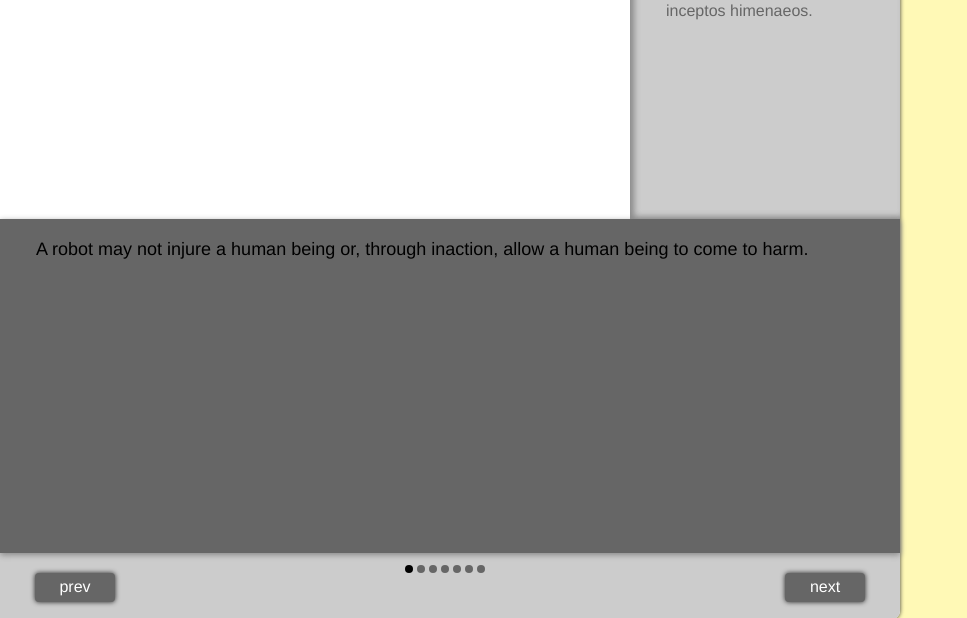
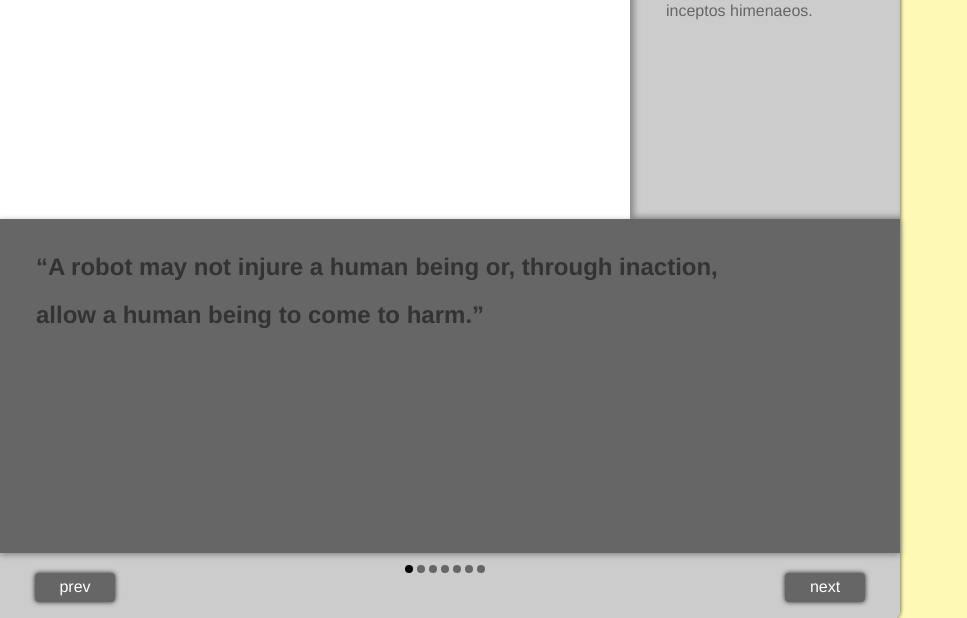
Before and after one commit to roberts-sandbox/test-nick, a PHP site: page /lab/templates/snap/index.html in a window 1280 px wide. Shown: the part 1854-2472 px from the top of the page, without its empty margins (0-967 px from the left). Run offline with PHP 8.4, Linux system fonts and the light colour scheme; some libraries are stand-ins or nearby versions.

Commit message:
minor code clean up stuff...

```diff
--- a/lab/templates/snap/css/screen.css
+++ b/lab/templates/snap/css/screen.css
@@ -7,7 +7,6 @@
      (_/
 
 */
-
 
 /*basics
 ---------------------------------------------*/
@@ -22,6 +21,7 @@ body {
 }
 
 p {
+	font-size:16px;
 	font-family: Helvetica, sans-serif;
 	line-height:24px;
 	padding-left:36px;
@@ -85,7 +85,7 @@ a:active {
 	color: #999;
 }
 
-/*main structures
+/*main content area
 ---------------------------------------------*/
 
 #maintext {
@@ -125,7 +125,7 @@ a:active {
 	height:100%;
 	margin:0 0 -18px -36px;
 	padding:10px 36px 10px 36px;
-		-webkit-transition: all .3s ease-in-out;
+	-webkit-transition: all .3s ease-in-out;
 	-moz-transition: all .3s ease-in-out;
 	-o-transition: all .3s ease-in-out;
 	}
@@ -172,6 +172,16 @@ a:active {
 	padding-left:36px;
 	padding-right:36px;
 }
+
+#slider h3 {
+	color:#333;
+	font-size:24px;
+	font-family: Helvetica, sans-serif;
+	line-height:48px;
+	padding-left:36px;
+	padding-right:20%;
+}
+
 
 #wrapper {
 	width:100%;
@@ -315,12 +325,22 @@ a#prev:hover , a#next:hover {
 }
 
 
-/*@media styles
-(i.e. the shit that makes the layout change)
+/*
+
+   _
+ /   )             /) ,
+/  ()  ___    _  _(/    _
+\____/ // (__(/_(_(__(_(_(_
+
+/*Read up on Responsive Web Design:
+http://www.alistapart.com/articles/responsive-web-design/
+*/
+
+
+
+/* hidden elements
+(screen_600_plus.css will show them)
 ---------------------------------------------*/
-/*Read up on Responsive Web Design: http://www.alistapart.com/articles/responsive-web-design/*/
-
-/* hidden elements. screen_600_plus.css will show them */
 #not-small-screen {
 	display:none;
 }
@@ -329,18 +349,30 @@ a#prev:hover , a#next:hover {
 	display:none;
 }
 
-/*styles for 480px and up!*/
+/*
+       __   __
+ |__| (__) /  \
+    | (__) \__/
+
+styles for 480px and up!
+---------------------------------------------*/
 @media only screen and (min-width: 480px), only screen and (max-width: 620px) {
 	body {
-		background: #C8E5CE;
+		background: #C8E5CE; /*seafoam (light green)*/
 	}
 
 }
 
-/*styles for 620px and up!*/
+/*
+  __  __   __
+ /__   _) /  \
+ \__) /__ \__/
+
+styles for 620px and up!
+---------------------------------------------*/
 @media screen and (min-width: 620px),only print,projector{
 	body{
-		background:#D69C7B;
+		background:#D69C7B; /*clay (redish brown)*/
 		width:620px;
 	}
 
@@ -407,10 +439,16 @@ a#prev:hover , a#next:hover {
 }
 
 
-/*styles for 800px and up!*/
+/*
+  __   __   __
+ (__) /  \ /  \
+ (__) \__/ \__/
+
+styles for 800px and up!
+---------------------------------------------*/
 @media screen and (min-width: 800px){
 	body {
-		background: #C1E8FB;
+		background: #C1E8FB; /*baby blue*/
 		width:700px;
 		float:left;
 
@@ -465,14 +503,7 @@ a#prev:hover , a#next:hover {
 		-moz-box-shadow: inset 4px -2px 6px #888;
 		-webkit-box-shadow: inset 4px -2px 6px #888;
 		box-shadow: inner 4px -2px 6px #888;
-
 	}
-
-	#maintext_nav a:link {
-		width:300px;
-		padding:10px 0 10px 36px;
-	}
-
 
 	#scroller li {
 		width:700px;
@@ -514,10 +545,16 @@ a#prev:hover , a#next:hover {
 
 }
 
-/*styles for 1000px and up!*/
+/*
+     __   __   __
+ /| /  \ /  \ /  \
+  | \__/ \__/ \__/
+
+styles for 1000px and up!
+---------------------------------------------*/
 @media screen and (min-width: 1000px){
 	body {
-		background: #FFF9B6;
+		background: #FFF9B6; /*beige (light yellow)*/
 		width:900px;
 		float:left;
 	}
@@ -542,10 +579,16 @@ a#prev:hover , a#next:hover {
 
 }
 
-/*styles for 1300px and up!*/
+/*
+    __   __   __
+ /|  _) /  \ /  \
+  | __) \__/ \__/
+
+styles for 1300px and up!
+---------------------------------------------*/
 @media screen and (min-width: 1300px){
 	body {
-		background: #DBDAC5;
+		background: #DBDAC5; /*olive*/
 		width:1200px;
 		float:left;
 	}
@@ -567,10 +610,16 @@ a#prev:hover , a#next:hover {
 	}
 }
 
-/*styles for 1600px and up!*/
+/*
+     __   __   __
+ /| /__  /  \ /  \
+  | \__) \__/ \__/
+
+styles for 1600px and up!
+---------------------------------------------*/
 @media screen and (min-width: 1600px){
 	body {
-		background: #A3A9BD;
+		background: #A3A9BD; /*lavender (light purple)*/
 		width:1400px;
 		float:left;
 	}
--- a/lab/templates/snap/index.html
+++ b/lab/templates/snap/index.html
@@ -160,13 +160,13 @@ ___   _     __     _  _____  _/_  _ __  _/_
 		<div id="wrapper">
 			<div id="scroller">
 				<ul id="thelist">
-					<li><p>A robot may not injure a human being or, through inaction, allow a human being to come to harm.</p></li>
-					<li><p>A robot must obey any orders given to it by human beings, except where such orders would conflict with the First Law.</p></li>
-					<li><p>A robot must protect its own existence as long as such protection does not conflict with the First or Second Law.</p></li>
-					<li><p>A robot may not harm humanity, or, by inaction, allow humanity to come to harm.</p></li>
-					<li><p>A robot must establish its identity as a robot in all cases.</p></li>
-					<li><p>A robot must reproduce. As long as such reproduction does not interfere with the First or Second or Third Law.</p></li>
-					<li><p>A robot must know it is a robot.</p></li>
+					<li><h3>&#8220;A robot may not injure a human being or, through inaction, allow a human being to come to harm.&#8221;</h3></li>
+					<li><h3>&#8220;A robot must obey any orders given to it by human beings, except where such orders would conflict with the First Law.&#8221;</h3></li>
+					<li><h3>&#8220;A robot must protect its own existence as long as such protection does not conflict with the First or Second Law.&#8221;</h3></li>
+					<li><h3>&#8220;A robot may not harm humanity, or, by inaction, allow humanity to come to harm.&#8221;</h3></li>
+					<li><h3>&#8220;A robot must establish its identity as a robot in all cases.&#8221;</h3></li>
+					<li><h3>&#8220;A robot must reproduce. As long as such reproduction does not interfere with the First or Second or Third Law.&#8221;</h3></li>
+					<li><h3>&#8220;A robot must know it is a robot.&#8221;</h3></li>
 				</ul>
 			</div><!--end #scroller-->
 		</div><!--end #wrapper-->
```
Also changed, not shown: lab/templates/snap/css/screen_600_plus.css (+33 -3 lines).
